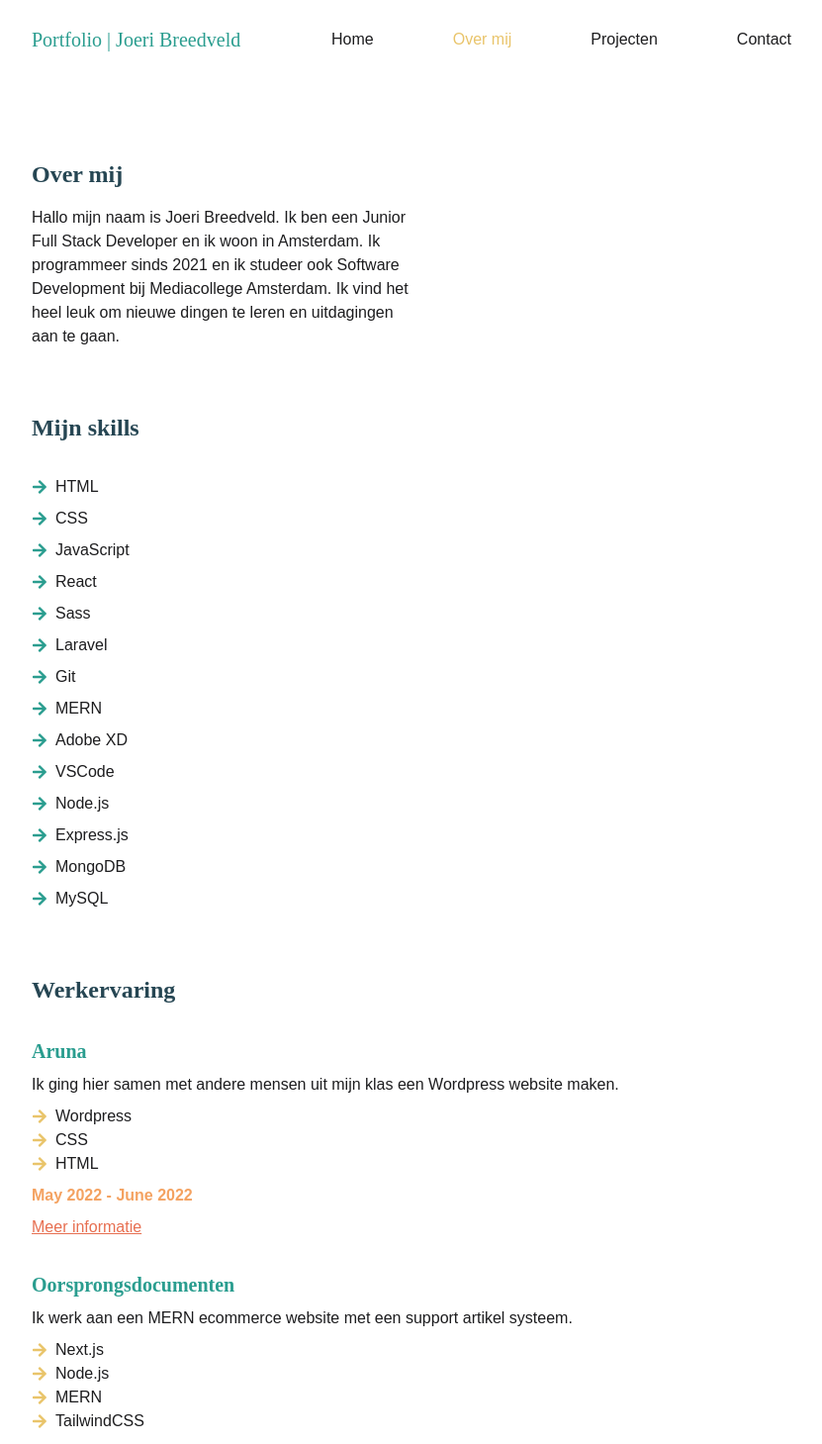
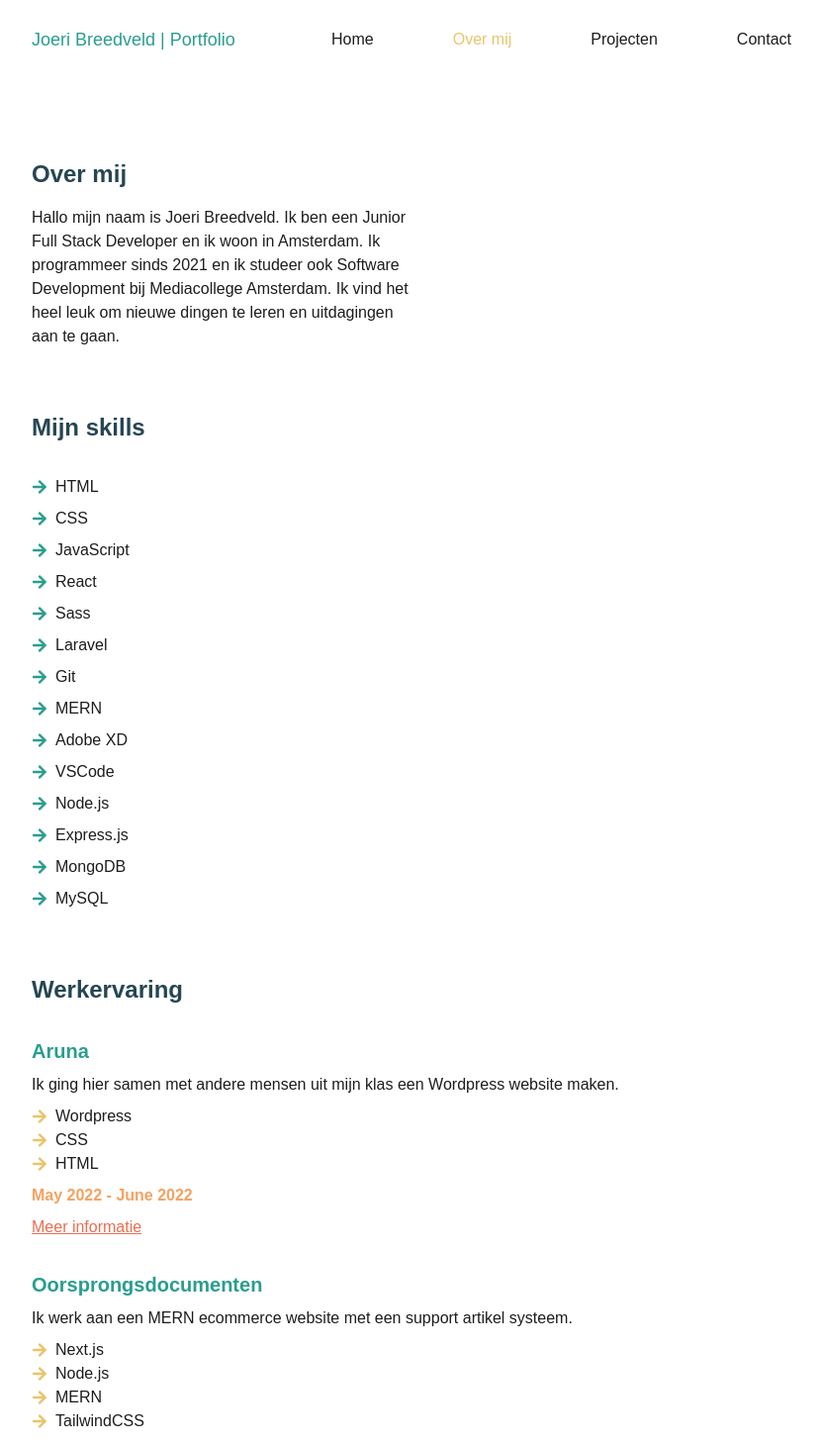
Before and after one commit to joeribreedveld/portfolio-website-v4, a Next.js app: page /about in a window 1280 px wide. Shown: the top 1459 px of the page at 99% size, without its empty margins (224-1055 px from the left). Built offline with nearby package versions, Linux system fonts and the light colour scheme.

Commit message:
feat(font): remove serif font everywhere, add projecten heading and change navbar heading

```diff
--- a/components/Navbar.tsx
+++ b/components/Navbar.tsx
@@ -13,8 +13,8 @@ function Navbar() {
 		<>
 			<nav className='fixed page-padding-x flex justify-between w-full py-6 items-center md:bg-white flex-col md:flex-row bg-gray-100'>
 				<div className='flex justify-between w-full md:w-[unset]'>
-					<h3 onClick={() => router.push("/")} className='hover:cursor-pointer border-black text-secondary font-serif text-xl'>
-						Portfolio | Joeri Breedveld
+					<h3 onClick={() => router.push("/")} className='hover:cursor-pointer border-black text-secondary text-lg'>
+						Joeri Breedveld | Portfolio
 					</h3>
 					<button
 						onClick={() => {
--- a/pages/about.tsx
+++ b/pages/about.tsx
@@ -7,14 +7,14 @@ const About: NextPage = () => {
 	return (
 		<div className='page-padding-x page-padding-y flex flex-col gap-16'>
 			<section>
-				<h2 className='text-2xl font-bold pb-4 text-primary font-serif'>Over mij</h2>
+				<h2 className='text-2xl font-bold pb-4 text-primary'>Over mij</h2>
 				<p className='md:w-2/4'>
 					Hallo mijn naam is Joeri Breedveld. Ik ben een Junior Full Stack Developer en ik woon in Amsterdam. Ik programmeer sinds 2021 en ik studeer ook Software Development bij
 					Mediacollege Amsterdam. Ik vind het heel leuk om nieuwe dingen te leren en uitdagingen aan te gaan.
 				</p>
 			</section>
 			<section>
-				<h2 className='text-2xl font-bold pb-8 font-serif text-primary'>Mijn skills</h2>
+				<h2 className='text-2xl font-bold pb-8 text-primary'>Mijn skills</h2>
 				<ul className='flex flex-col gap-2 flex-wrap'>
 					<li className='flex items-center gap-2'>
 						<FaArrowRight className='text-secondary' /> HTML
@@ -61,10 +61,10 @@ const About: NextPage = () => {
 				</ul>
 			</section>
 			<section>
-				<h2 className='text-2xl font-bold pb-8 font-serif text-primary'>Werkervaring</h2>
+				<h2 className='text-2xl font-bold pb-8 text-primary'>Werkervaring</h2>
 				<ul className='flex flex-col gap-8'>
 					<li className='flex flex-col gap-2'>
-						<h4 className='text-xl font-bold text-secondary font-serif'>Aruna</h4>
+						<h4 className='text-xl font-bold text-secondary'>Aruna</h4>
 						<p>Ik ging hier samen met andere mensen uit mijn klas een Wordpress website maken.</p>
 						<ul className=''>
 							<li className='flex items-center gap-2'>
@@ -83,7 +83,7 @@ const About: NextPage = () => {
 						</a>
 					</li>
 					<li className='flex flex-col gap-2'>
-						<h4 className='text-xl font-bold text-secondary font-serif'>Oorsprongsdocumenten</h4>
+						<h4 className='text-xl font-bold text-secondary'>Oorsprongsdocumenten</h4>
 						<p>Ik werk aan een MERN ecommerce website met een support artikel systeem.</p>
 						<ul className=''>
 							<li className='flex items-center gap-2'>
--- a/pages/contact.tsx
+++ b/pages/contact.tsx
@@ -6,7 +6,7 @@ import { FaArrowRight } from "react-icons/fa"
 const Contact: NextPage = () => {
 	return (
 		<div className='page-padding-x page-padding-y'>
-			<h2 className='text-2xl font-bold pb-2 text-primary font-serif'>Contact</h2>
+			<h2 className='text-2xl font-bold pb-2 text-primary'>Contact</h2>
 			<p className='text-gray-500 pb-4'>Neem contact met mij op!</p>
 			<ul className='flex flex-col gap-2 pb-8'>
 				<li className='flex items-center gap-2'>
--- a/pages/index.tsx
+++ b/pages/index.tsx
@@ -10,8 +10,8 @@ const Home: NextPage = () => {
 		<div className='page-padding-x pb-16 pt-16 justify-between h-screen flex gap-32'>
 			<div className='flex justify-center flex-col'>
 				<h3 className='pb-8 font-mont tracking-widest text-tertiary'>HALLO MIJN NAAM IS</h3>
-				<h1 className='text-4xl text-primary md:text-6xl pb-8 font-bold font-serif'>Joeri Breedveld</h1>
-				<h3 className='text-lg md:text-2xl pb-8 font-serif text-secondary'>Full Stack Developer | JavaScript</h3>
+				<h1 className='text-4xl text-primary md:text-6xl pb-8 font-bold'>Joeri Breedveld</h1>
+				<h3 className='text-lg md:text-xl pb-8 text-secondary'>Full Stack Developer | JavaScript</h3>
 				<p className='pb-16 lg:pb-24 w-3/4 md:w-1/2'>
 					Welkom bij mijn portfolio website! Op deze website kan je informatie vinden over wie ik ben, wat ik doe en wat ik kan. Voor meer informatie of vragen kan je mij altijd via{" "}
 					<span className='text-secondary'>
--- a/pages/projects.tsx
+++ b/pages/projects.tsx
@@ -5,7 +5,7 @@ import type { NextPage } from "next"
 const Projects: NextPage = () => {
 	return (
 		<div className='page-padding-x page-padding-y'>
-			<p>Projecten</p>
+			<h2 className='text-2xl font-bold pb-2 text-primary'>Projecten</h2>
 		</div>
 	)
 }
```
